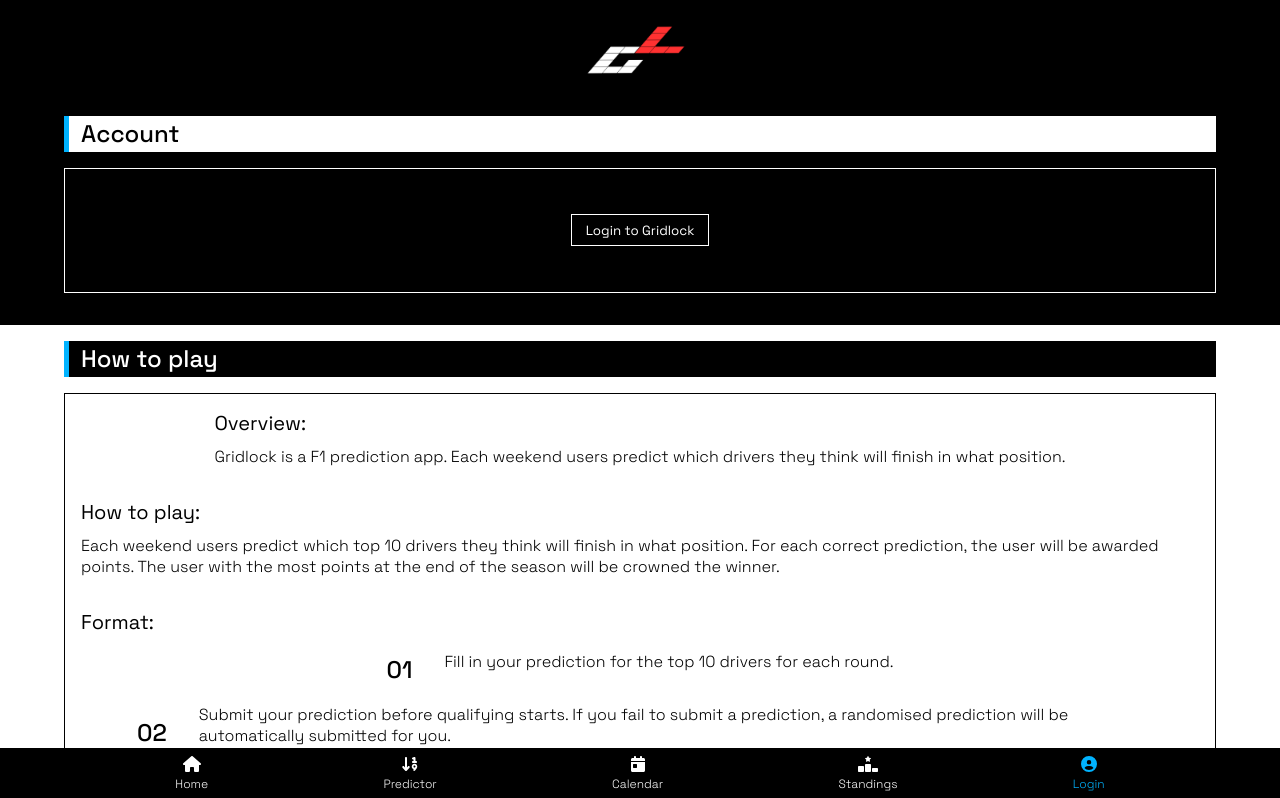
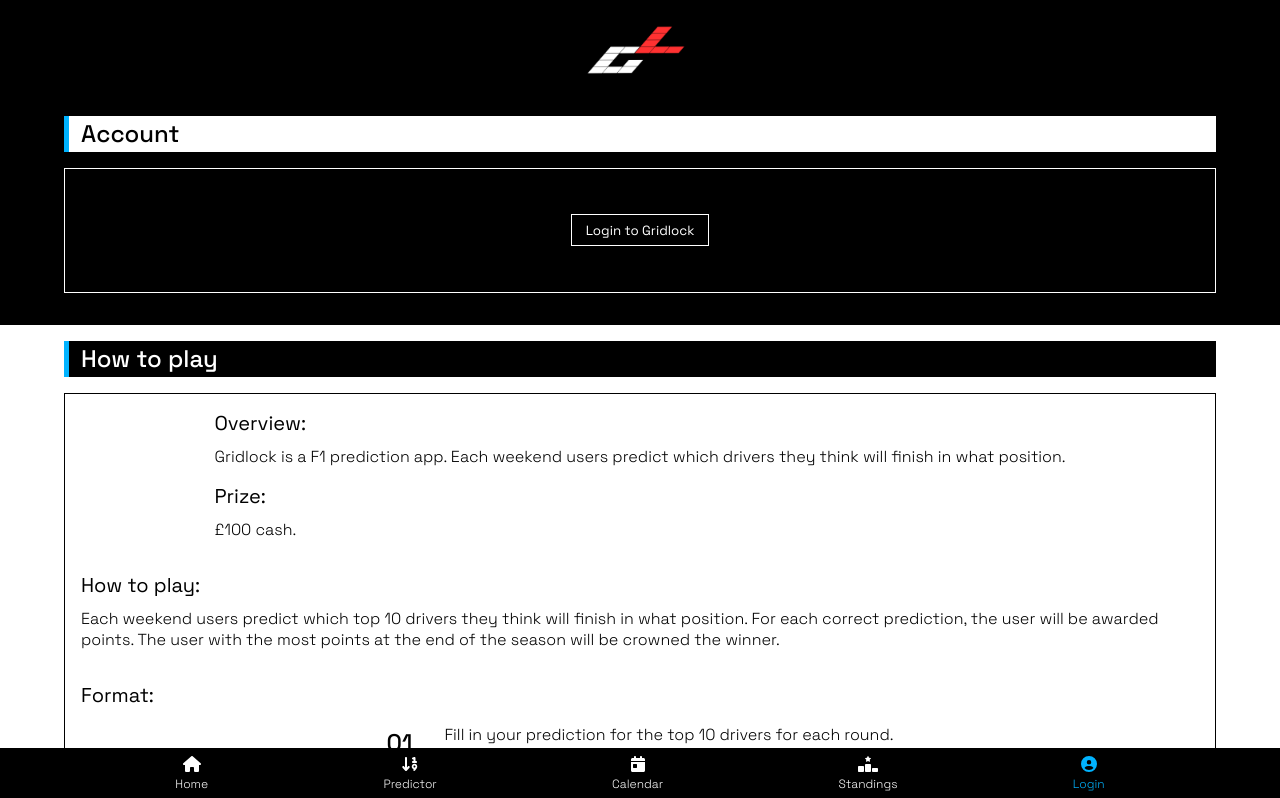
Before and after one commit to m0lts/gridlock_uk, a React (Vite) app: page /account in a window 1280 px wide. Shown: the top 798 px of the page. Built offline with nearby package versions, Linux system fonts and the light colour scheme.

Commit message:
added cash prize text

```diff
--- a/src/components/HowToPlay/HowToPlay.jsx
+++ b/src/components/HowToPlay/HowToPlay.jsx
@@ -14,6 +14,8 @@
                 <div className="sec1">
                     <h3>Overview:</h3>
                     <p>Gridlock is a F1 prediction app. Each weekend users predict which drivers they think will finish in what position.</p>
+                    <h3>Prize:</h3>
+                    <p>£100 cash.</p>
                 </div>
                 <div className="sec2">
                     <h3>How to play:</h3>
```
